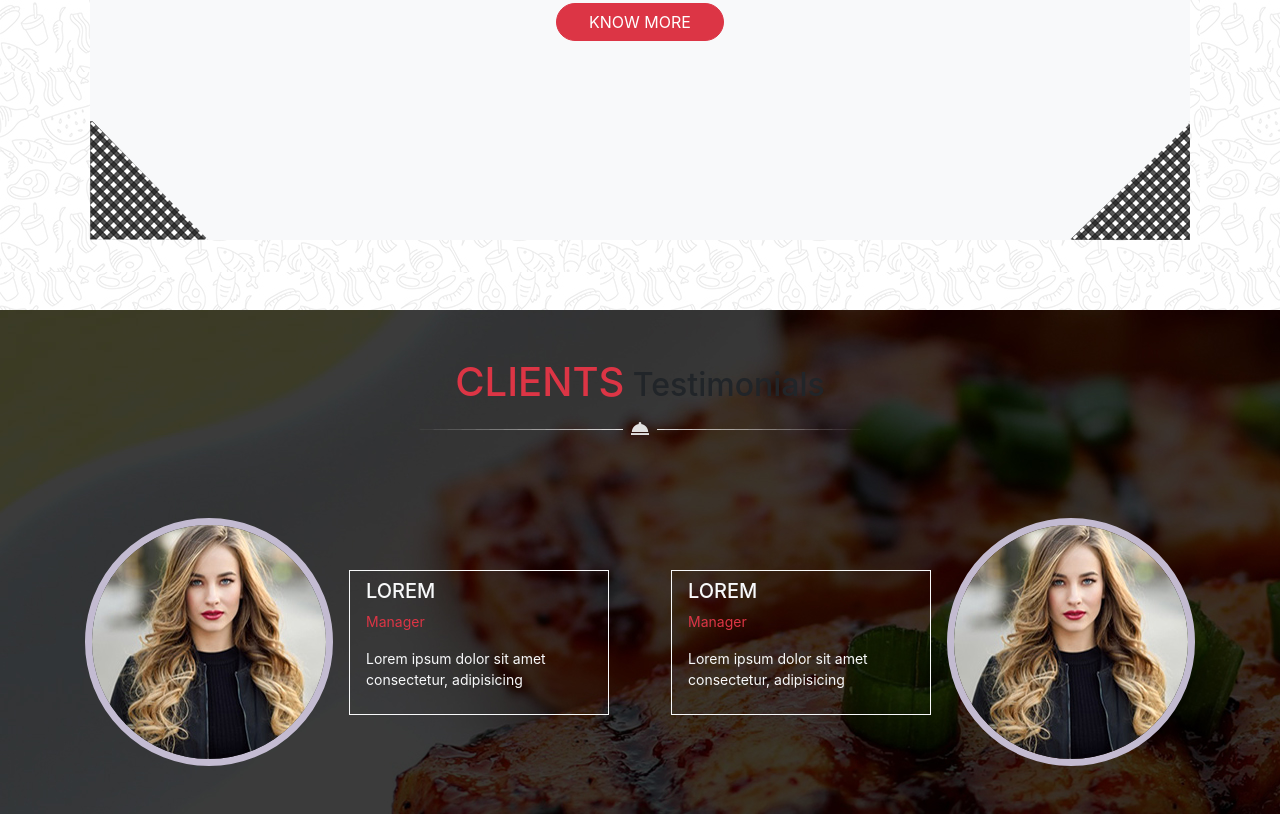
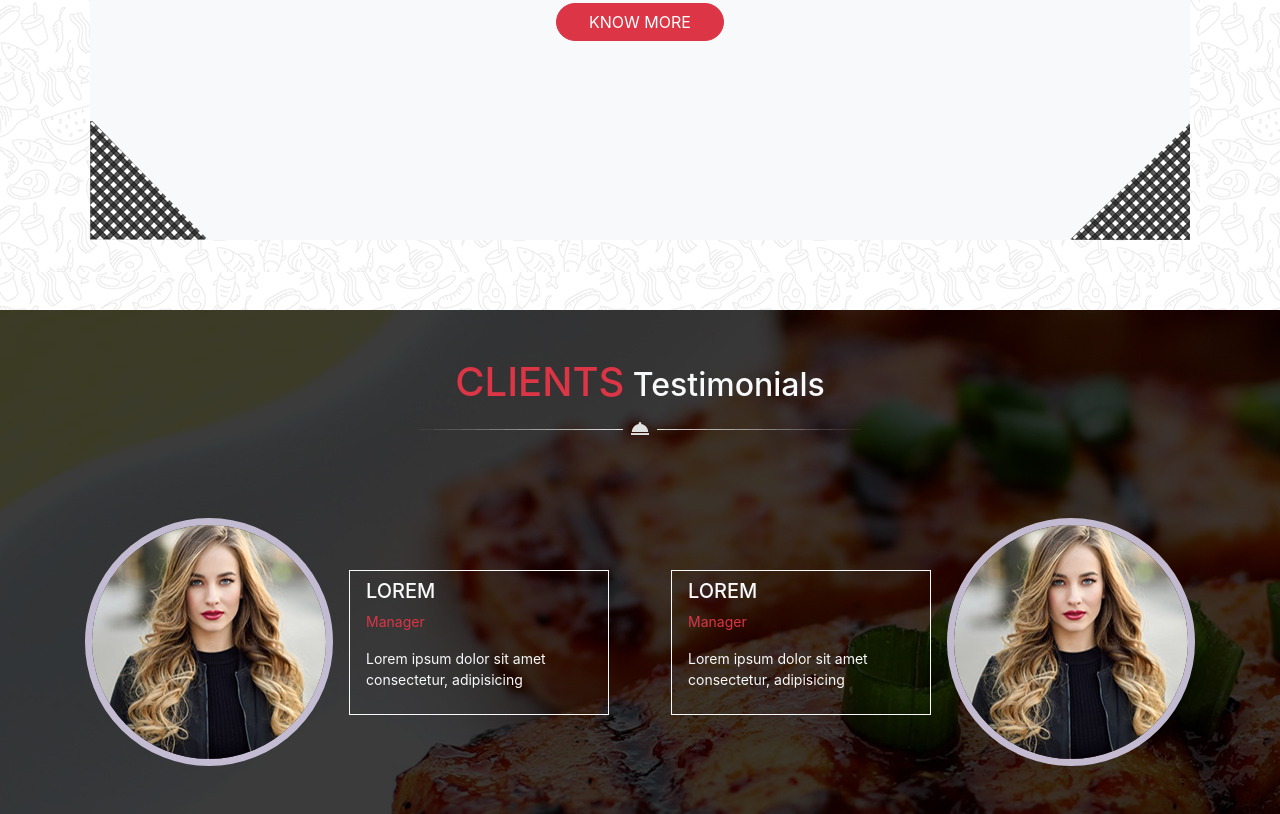
Before and after one commit to Zakariajuro/coding_16_site_chef, a website: page index.html in a window 1280 px wide. Shown: the part 4728-5542 px from the top of the page. Drawn offline with nearby package versions, Linux system fonts and the light colour scheme; a web font is replaced by a local one.

Commit message:
correction_detaille_section4

```diff
--- a/index.html
+++ b/index.html
@@ -435,7 +435,7 @@
 <!-- SECTION 4 -->
     <section class="section4">
         <div class="text-center pt-6">
-            <h2><span class="our text-danger">CLIENTS</span> Testimonials</h2>
+            <h2 class="text-light"><span class="our text-danger">CLIENTS</span> Testimonials</h2>
             <img src="./public/img/decoration_line.png" alt="">
         </div>
         <div class="container mt-7">
@@ -458,7 +458,7 @@
                             <p class="text-danger">Manager</p>
                             <p>Lorem ipsum dolor sit amet consectetur, adipisicing</p>
                         </div>
-                            <img class="fille rounded-circle" src="./public/img/testimonial1.jpg" alt="">
+                        <img class="fille rounded-circle" src="./public/img/testimonial1.jpg" alt="">
                     </div>
 
                 </div>
```
